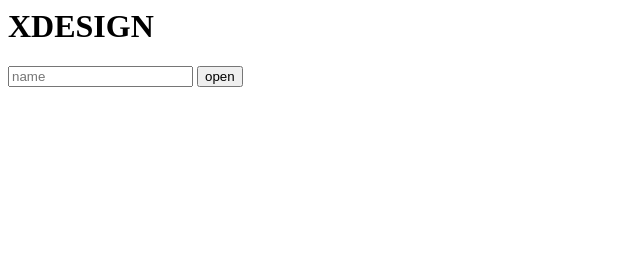
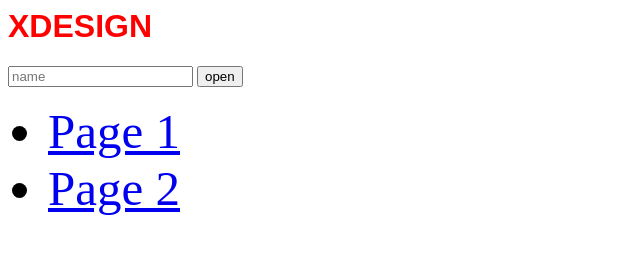
Before and after one commit to JohnCarter31/first-website, a plain HTML site: page index.html in a window 1280 px wide. Shown: the whole page, without its empty margins (0-640 px from the left). Drawn offline with Linux system fonts and the light colour scheme.

Commit message:
Added new pages and a menu, added styling

```diff
--- a/index.html
+++ b/index.html
@@ -1,10 +1,17 @@
 <html>
+    <head>
+        <link rel="stylesheet" type="text/css" href="main.css">
+    </head>
     <body>
-        <h1>XDESIGN</h1>
+        <h1 class="title-text">XDESIGN</h1>
         <input id="userName" placeholder="name"></input>
         <input type="button" value="open" onclick="sayHello()"></input>
+        <ul class="menu-list">
+            <li><div><a href="Page1.html">Page 1</a></div></li>
+            <li><a href="Page2.html">Page 2</a></li>
+        </ul>
+    </body>
 
-    </body>
     <script>
         function sayHello() {
             let dynamicValue=document.getElementById('userName').value;
--- /dev/null
+++ b/main.css
@@ -0,0 +1,9 @@
+h1 {
+    color: red;
+    font-family: Arial, Helvetica, sans-serif
+
+
+}
+.menu-list li {
+    font-size: 49px;
+}
```
Also changed, not shown: Page1.html (added, +8 -0 lines), Page2.html (added).
